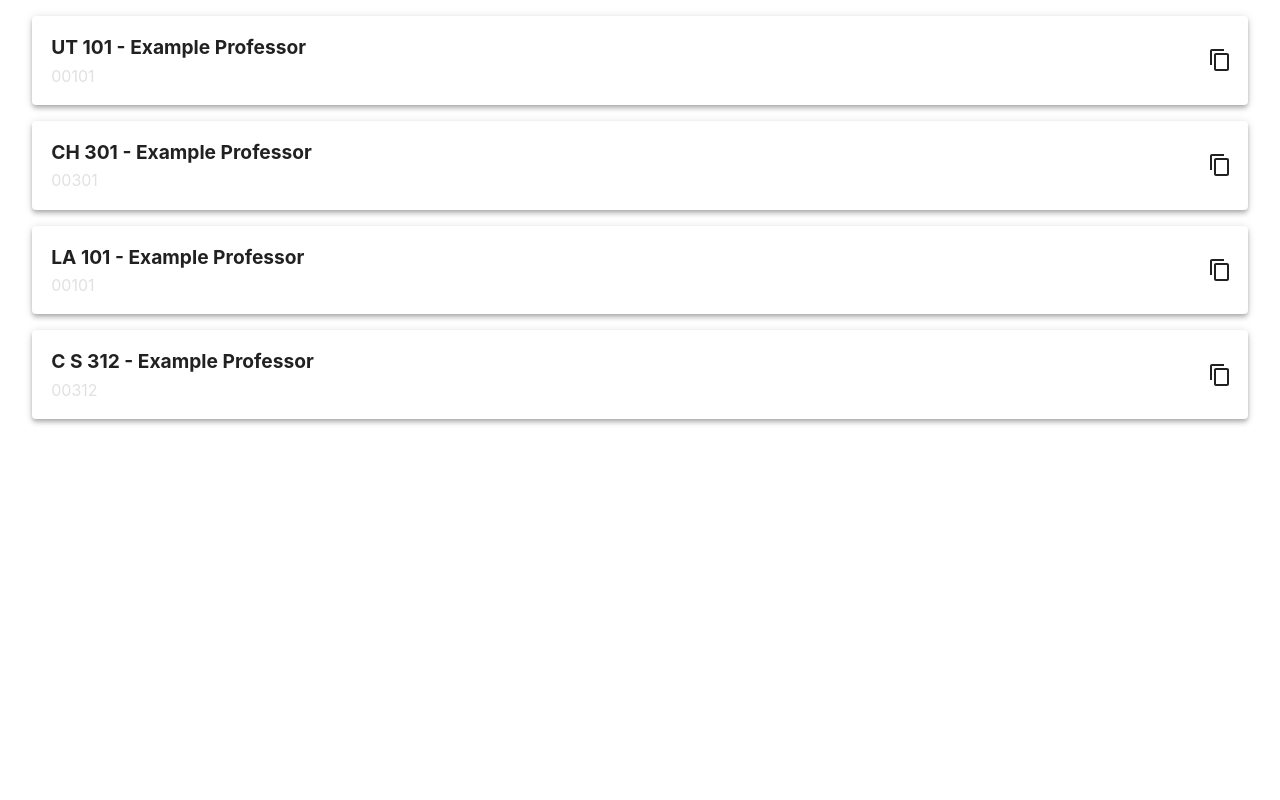
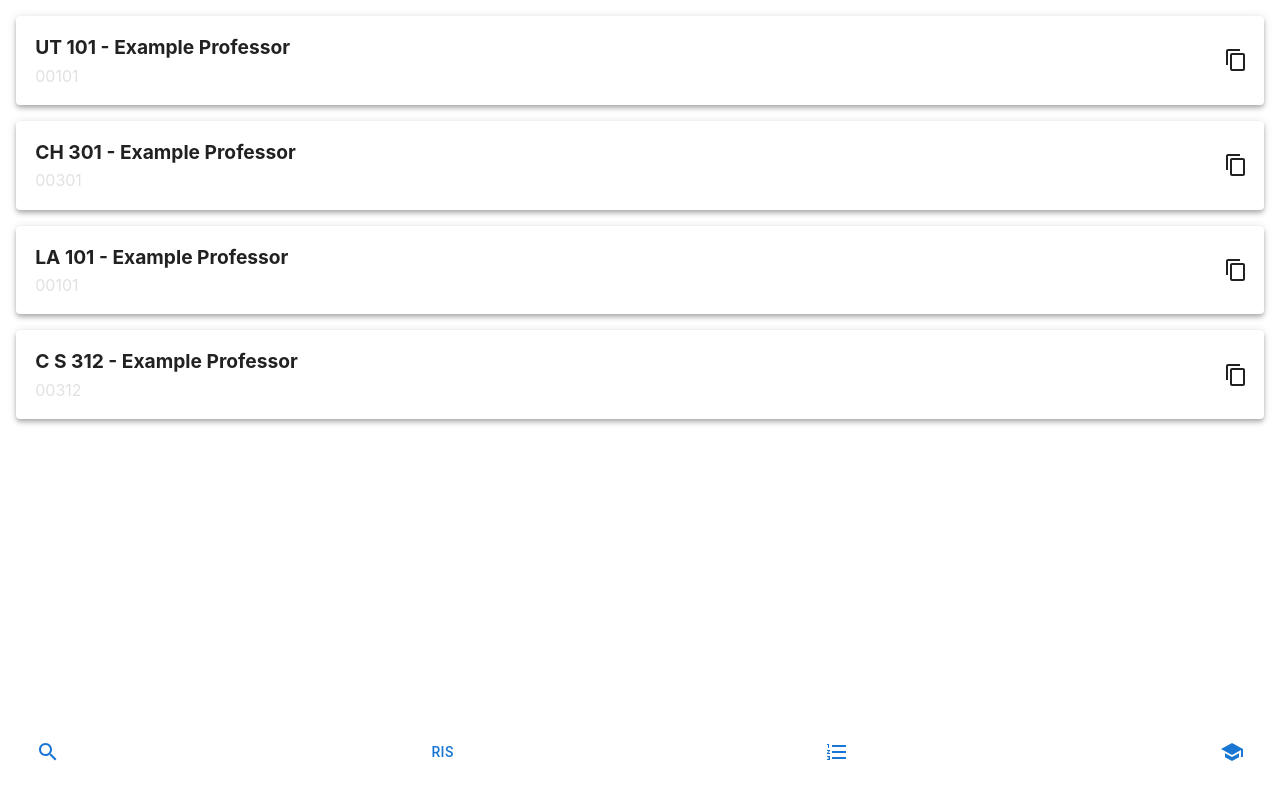
Before and after one commit to DiegoPerez1441/UT-Registration-Planner, a Next.js app in the folder ut-registration-planner/: page / in a window 1280 px wide. Built offline with nearby package versions, Linux system fonts and the light colour scheme.

Commit message:
Add QuickActionsBar and resized UI

```diff
--- a/ut-registration-planner/components/CourseCard.module.scss
+++ b/ut-registration-planner/components/CourseCard.module.scss
@@ -6,7 +6,7 @@
     justify-content: space-between;
 
     padding: 1rem;
-    margin: 1rem 0;
+    margin-bottom: 1rem;
 
     color: white;
     background-color: #bf5700;
--- /dev/null
+++ b/ut-registration-planner/components/QuickActionButton.module.scss
@@ -0,0 +1,9 @@
+.button {
+    font-size: 1rem;
+    font-weight: bold;
+
+    aspect-ratio: 1;
+
+    color: white;
+    background-color: #bf5700;
+}
--- /dev/null
+++ b/ut-registration-planner/components/QuickActionButton.tsx
@@ -0,0 +1,19 @@
+import React from 'react'
+import Button from "@mui/material/Button"
+
+import styles from "./QuickActionButton.module.scss"
+
+interface QuickActionButtonProps {
+    props?: any
+    children?: any
+}
+
+const QuickActionButton = (props: QuickActionButtonProps) => {
+    return (
+        <Button className={styles.button}>
+            {props.children}
+        </Button>
+    )
+}
+
+export default QuickActionButton
--- /dev/null
+++ b/ut-registration-planner/components/QuickActionsBar.module.scss
@@ -0,0 +1,5 @@
+.container {
+    display: flex;
+    flex-direction: row;
+    justify-content: space-between;
+}
--- /dev/null
+++ b/ut-registration-planner/components/QuickActionsBar.tsx
@@ -0,0 +1,30 @@
+import React from "react"
+import styles from "./QuickActionsBar.module.scss"
+import QuickActionButton from "./QuickActionButton"
+
+import SearchIcon from "@mui/icons-material/Search"
+// RIS Icon?
+import FormatListNumberedIcon from "@mui/icons-material/FormatListNumbered"
+import SchoolIcon from "@mui/icons-material/School"
+
+type Props = {}
+
+const QuickActionsBar = (props: Props) => {
+    return (
+        <div className={styles.container}>
+            <QuickActionButton>
+                <SearchIcon />
+            </QuickActionButton>
+
+            <QuickActionButton>RIS</QuickActionButton>
+            <QuickActionButton>
+                <FormatListNumberedIcon />
+            </QuickActionButton>
+            <QuickActionButton>
+                <SchoolIcon />
+            </QuickActionButton>
+        </div>
+    )
+}
+
+export default QuickActionsBar
--- a/ut-registration-planner/pages/index.tsx
+++ b/ut-registration-planner/pages/index.tsx
@@ -4,6 +4,7 @@ import Image from "next/image"
 import styles from "../styles/Home.module.css"
 
 import CourseCard from "../components/CourseCard"
+import QuickActionsBar from "../components/QuickActionsBar"
 
 interface CourseList {
     name: string
@@ -11,6 +12,7 @@ interface CourseList {
     uid: string
 }
 
+// Example Data
 const courseList: CourseList[] = [
     {
         name: "UT 101",
@@ -46,9 +48,14 @@ const Home: NextPage = () => {
                 <link rel="icon" href="/favicon.ico" />
             </Head>
 
-            {courseList.map((course, index) => {
-                return <CourseCard key={index} course={course} />
-            })}
+            <div className={styles.courseCardsContainer}>
+                {courseList.map((course, index) => {
+                    return <CourseCard key={index} course={course} />
+                })}
+            </div>
+
+            <QuickActionsBar />
+
         </div>
     )
 }
--- a/ut-registration-planner/styles/Home.module.css
+++ b/ut-registration-planner/styles/Home.module.css
@@ -1,8 +1,20 @@
 .container {
-    padding: 0 2rem;
+    width: 100%;
+    height: 100vh;
+
+    display: flex;
+    flex-direction: column;
+    justify-content: space-between;
+
+    /* padding: 0 2rem; */
+    padding: 1rem;
 }
 
-.main {
+.courseCardsContainer {
+
+}
+
+/* .main {
     min-height: 100vh;
     padding: 4rem 0;
     flex: 1;
@@ -113,4 +125,4 @@
         width: 100%;
         flex-direction: column;
     }
-}
+} */
```
